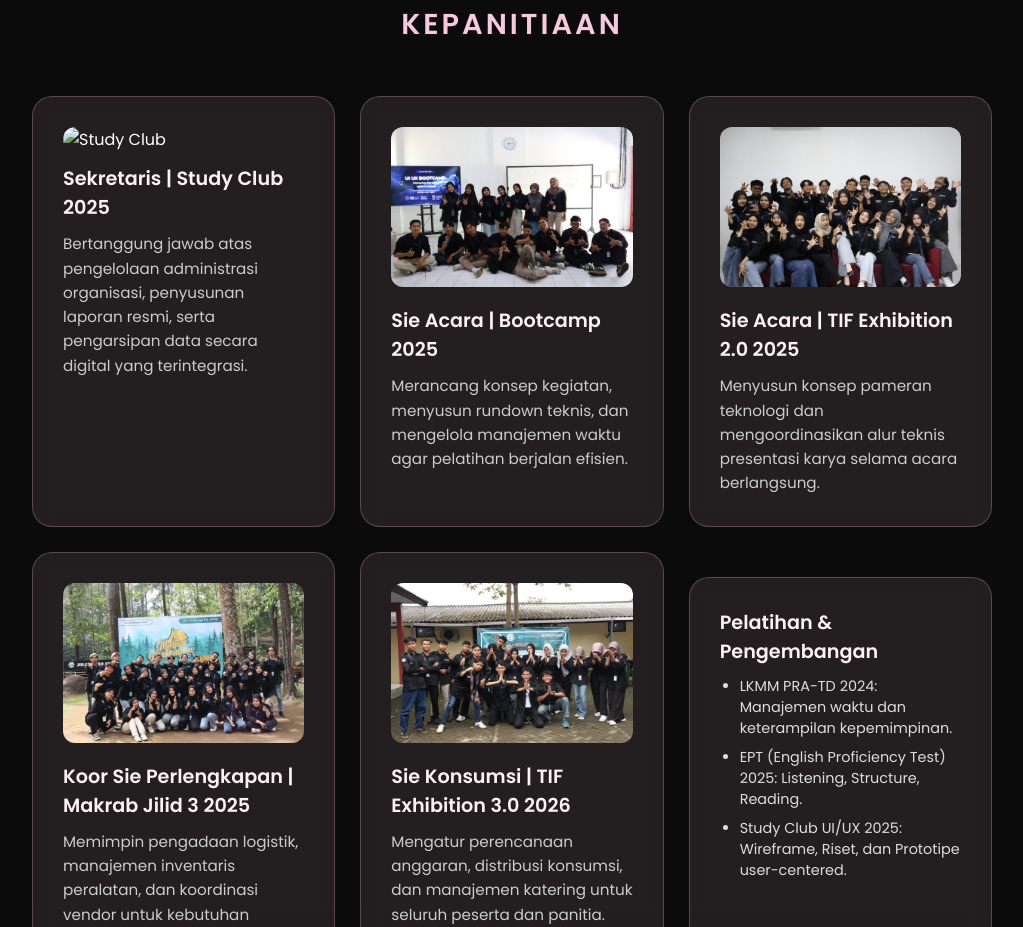
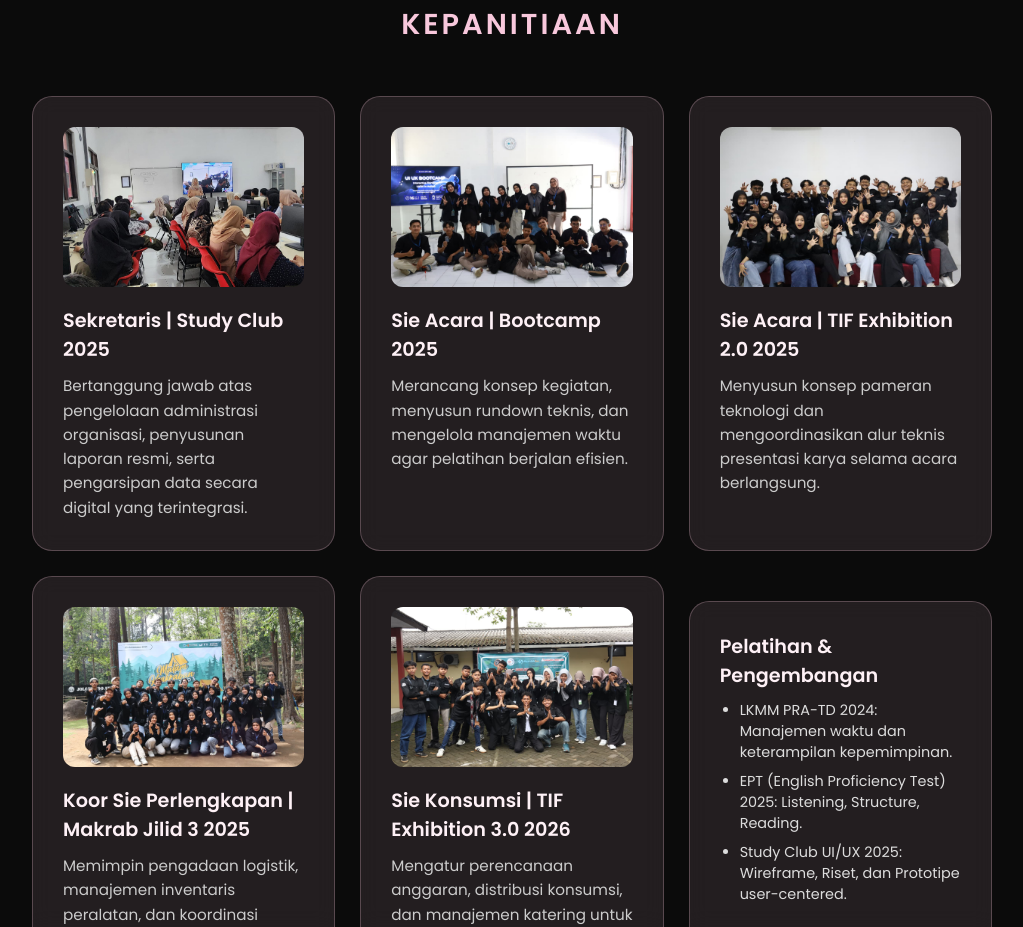
Before and after one commit to lailaa11-bit/portofolio-laila, a plain HTML site: page index.html in a window 1280 px wide. Shown: the part 4593-5520 px from the top of the page, without its empty margins (128-1151 px from the left). Drawn offline with Linux system fonts and the light colour scheme; a script that the page names is missing.

Commit message:
Update index.html

```diff
--- a/index.html
+++ b/index.html
@@ -306,7 +306,7 @@
 <div class="grid">
 
     <div class="card">
-        <img src="assets/study-club.jpg" alt="Study Club">
+        <img src="assets/study-club2.jpg" alt="Study Club">
         <b>Sekretaris | Study Club 2025</b>
         <p>Bertanggung jawab atas pengelolaan administrasi organisasi, penyusunan laporan resmi, serta pengarsipan data secara digital yang terintegrasi.</p>
     </div>
```
